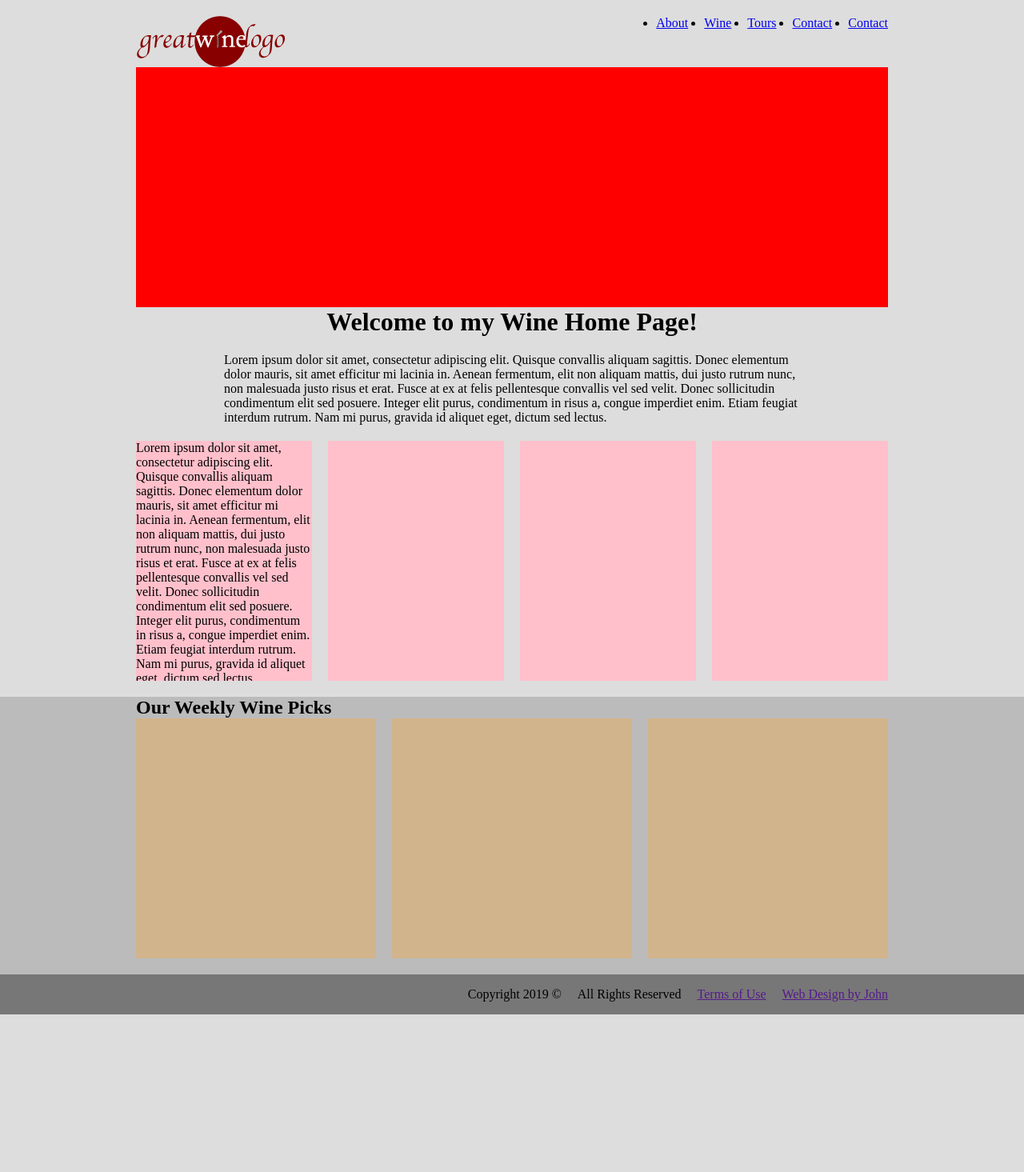
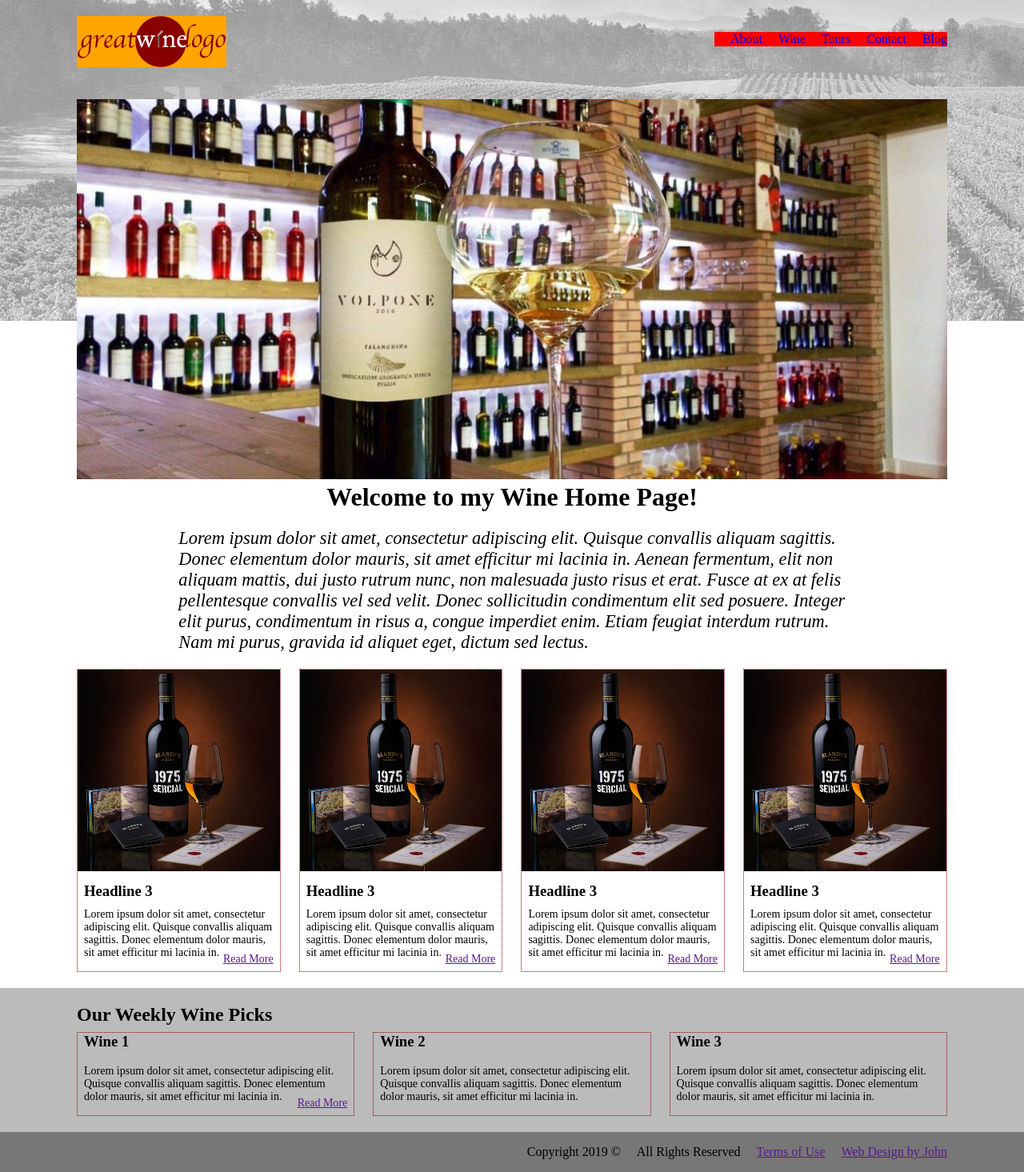
Before and after one commit to hvncodes/web170, a PHP site: page / in a window 1280 px wide. Shown: the whole page at 80% size. Before the commit the page ends 1268 px from the top, so only its background shows below. Run offline with PHP 8.4, Linux system fonts and the light colour scheme.

Commit message:
2019-06-27
added content, images, nav, and about page

```diff
--- a/wine/css/styles.css
+++ b/wine/css/styles.css
@@ -6,31 +6,106 @@
 }
 
 body {
-  background: #ddd;
+  font-size: 100%;
+
+}
+
+.home {
+  background-image: url(../images/bg-1.jpg);
+  background-repeat: no-repeat;
+}
+
+.inner {
+  background-image: url(../images/bg-inner.jpg);
+  background-repeat: no-repeat;
 }
 
 .wrapper {
-  width: 940px;
+  width: 85%;
+  max-width: 1100px;
   margin: 20px auto;
 }
 
+.wrapper-inner {
+  width: 85%;
+  max-width: 1100px;
+  margin: 200px auto 20px auto;
+}
+
+main {
+  width: 61.70%;
+  height: 400px;
+  background: beige;
+}
+
+aside {
+  width: 36.17%;
+  height: 300px;
+  background: tan;
+}
+
+footer .wrapper h2 {
+  padding-top: 20px;
+}
+
 header {
-  //background: yellow;
+  overflow: hidden;
+
+}
+
+#logo {
+  margin-bottom: 20px;
+  background: orange;
+}
+
+nav>ul {
+  float: right;
+  margin-top: 20px;
+  background: red;
+  overflow: hidden;
+}
+
+nav li {
+  list-style-type: none;
+  margin-left: 20px;
+}
+
+nav a {
+  text-decoration: none;
+  display: block;
+}
+
+ul .left20 {
+  margin-left: 20px;
+}
+
+.dropdown {
+  display: none;
+}
+
+nav li:hover .dropdown {
+  display: block;
+  position: absolute;
+/*  background: rgba(255,255,255,.85);*/
+  background: pink;
+}
+
+nav li:hover .dropdown li {
+  margin-left: 0;
+}
+
+nav li:hover .dropdown li a {
+  color: #000;
+  padding: 5px 10px;
+}
+
+nav li:hover .dropdown li a:hover {
+  background: #800;
+  color: #fff;
 }
 
 .hero {
-  height: 300px;
-  background: red;
-}
 
-/*Typography*/
-.home h1 {
-  text-align: center;
-}
-
-blockquote {
-  width: 720px;
-  margin: 20px auto;
 }
 
 .row {
@@ -43,9 +118,8 @@ blockquote {
 }
 
 .col-4 {
-  width: 220px;
-  height: 300px;
-  background: pink;
+  width: 23.404255319148936170212765957447%; /* 220(og)/940(total)*/
+  border: 1px dotted #800;
 /*  margin-right: 20px;*/
 }
 
@@ -55,12 +129,12 @@ blockquote {
 }*/
 
 .third {
-  width: 300px;
-  height: 300px;
-  background: tan;
+  width: 31.914893617021276595744680851064%;
+  border: 1px dotted #800;
 }
 
 footer {
+/*  padding-top: 10px;*/
   background: #bbb;
 }
 
@@ -84,7 +158,9 @@ footer li {
 
 
 
-
+img {
+  max-width: 100%;
+}
 
 .left {
   float: left;
@@ -95,13 +171,107 @@ footer li {
 }
 
 .right20 {
-  margin-right: 20px;
+  margin-right: 2.12%;
 }
 
 .left20 {
-  margin-left: 20px;
+  margin-left: 2.12%;
 }
 
 .clear {
   clear: both;
 }
+
+.col-4 span, .third span {
+  display: block;
+  float: right;
+  margin-top: 8px;
+}
+
+
+
+/*Typography*/
+.home h1 {
+  text-align: center;
+}
+
+blockquote {
+  width: 76.59%;
+  margin: 20px auto;
+  font-size: 1.4em;
+  font-style: italic;
+}
+
+h1, h2, h3, h4 {
+  margin-bottom: 8px
+}
+
+.col-4 h3, .col-4 p, .third h3, .third p {
+  padding: 0 8px 10px 8px;
+}
+
+.col-4 p, .third p {
+  font-size: .875em;
+  margin-bottom: 5px;
+}
+
+img + h3 {
+  margin: 10px 0 0 0;
+}
+
+/*media queries*/
+@media screen and (max-width: 1200px) {
+  body {
+    background: pink;
+  }
+}
+
+@media screen and (max-width: 1000px) {
+  body {
+    background: yellow;
+  }
+  .wrapper, .wrapper-inner {
+    width: 90%;
+  }
+}
+
+@media screen and (max-width: 800px) {
+  body {
+    background: lightblue;
+  }
+  .col-4 {
+    width: 48.93%;
+    /* 220(og)/940(total)*/
+    border: 1px dotted #800;
+  /*  margin-right: 20px;*/
+  }
+  .col-4:nth-child(2) {
+    margin-right: 0;
+  }
+  .wrapper, .wrapper-inner {
+    width: 94%;
+  }
+}
+
+@media screen and (max-width: 700px) {
+  body {
+    background: orange;
+  }
+  .third {
+    width: auto;
+    float: none;
+    margin-right: 0;
+  }
+  main.left {
+    width: auto;
+    float: none;
+  }
+
+  aside.right {
+    width: auto;
+    float: none;
+  }
+  .wrapper, .wrapper-inner {
+    width: 96%;
+  }
+}
--- a/wine/index.html
+++ b/wine/index.html
@@ -8,35 +8,65 @@
   </head>
 
   <body class="home">
-    <div class="wrapper">
-      <header>
+
+    <header>
+      <div class="wrapper">
         <a href="index.html"><img class="left" id="logo" src="images/wine-logo-2.png" alt="wine logo" /></a>
         <nav>
           <ul class="right">
             <li class="left left20"><a href="about.html">About</a></li>
-            <li class="left left20"><a href="about.html">Wine</a></li>
-            <li class="left left20"><a href="about.html">Tours</a></li>
+            <li class="left left20"><a href="about.html">Wine</a>
+              <ul class="dropdown">
+                <li><a href="cabernet.html">Cabernet</a></li>
+                <li><a href="merlot.html">Merlot</a></li>
+                <li><a href="syrah.html">Syrah</a></li>
+                <li><a href="malbec.html">Malbec</a></li>
+              </ul>
+            </li>
+            <li class="left left20"><a href="about.html">Tours</a>
+              <ul class="dropdown">
+                <li><a href="st-michelle.html">St Michelle</a></li>
+                <li><a href="sideways.html">Sideways</a></li>
+                <li><a href="medford.html">Medford</a></li>
+                <li><a href="columbia.html">Columbia</a></li>
+              </ul>
+            </li>
             <li class="left left20"><a href="about.html">Contact</a></li>
-            <li class="left left20"><a href="about.html">Contact</a></li>
+            <li class="left left20"><a href="about.html">Blog</a></li>
           </ul>
         </nav>
-      </header>
+      </div>
+    </header>
 
+    <div class="wrapper">
       <div class="hero clear">
+        <img src="images/banner.jpg" alt="wine banner" />
       </div> <!-- end hero -->
+
       <h1>Welcome to my Wine Home Page!</h1>
       <blockquote>
         Lorem ipsum dolor sit amet, consectetur adipiscing elit. Quisque convallis aliquam sagittis. Donec elementum dolor mauris, sit amet efficitur mi lacinia in. Aenean fermentum, elit non aliquam mattis, dui justo rutrum nunc, non malesuada justo risus et erat. Fusce at ex at felis pellentesque convallis vel sed velit. Donec sollicitudin condimentum elit sed posuere. Integer elit purus, condimentum in risus a, congue imperdiet enim. Etiam feugiat interdum rutrum. Nam mi purus, gravida id aliquet eget, dictum sed lectus.
       </blockquote>
       <div class="row">
         <div class="col-4 left right20">
-          Lorem ipsum dolor sit amet, consectetur adipiscing elit. Quisque convallis aliquam sagittis. Donec elementum dolor mauris, sit amet efficitur mi lacinia in. Aenean fermentum, elit non aliquam mattis, dui justo rutrum nunc, non malesuada justo risus et erat. Fusce at ex at felis pellentesque convallis vel sed velit. Donec sollicitudin condimentum elit sed posuere. Integer elit purus, condimentum in risus a, congue imperdiet enim. Etiam feugiat interdum rutrum. Nam mi purus, gravida id aliquet eget, dictum sed lectus.
+          <img src="images/bottle.jpg" alt="wine bottle" />
+          <h3>Headline 3</h3>
+          <p>Lorem ipsum dolor sit amet, consectetur adipiscing elit. Quisque convallis aliquam sagittis. Donec elementum dolor mauris, sit amet efficitur mi lacinia in. <span><a href="">Read More</a></span></p>
         </div> <!-- col-4 -->
         <div class="col-4 left right20">
+          <img src="images/bottle.jpg" alt="wine bottle" />
+          <h3>Headline 3</h3>
+          <p>Lorem ipsum dolor sit amet, consectetur adipiscing elit. Quisque convallis aliquam sagittis. Donec elementum dolor mauris, sit amet efficitur mi lacinia in. <span><a href="">Read More</a></span></p>
         </div> <!-- col-4 -->
         <div class="col-4 left right20">
+          <img src="images/bottle.jpg" alt="wine bottle" />
+          <h3>Headline 3</h3>
+          <p>Lorem ipsum dolor sit amet, consectetur adipiscing elit. Quisque convallis aliquam sagittis. Donec elementum dolor mauris, sit amet efficitur mi lacinia in. <span><a href="">Read More</a></span></p>
         </div> <!-- col-4 -->
         <div class="col-4 left">
+          <img src="images/bottle.jpg" alt="wine bottle" />
+          <h3>Headline 3</h3>
+          <p>Lorem ipsum dolor sit amet, consectetur adipiscing elit. Quisque convallis aliquam sagittis. Donec elementum dolor mauris, sit amet efficitur mi lacinia in. <span><a href="">Read More</a></span></p>
         </div> <!-- col-4 -->
       </div> <!-- end row -->
     </div> <!-- end wrapper -->
@@ -45,10 +75,16 @@
         <h2>Our Weekly Wine Picks</h2>
         <div class="row">
           <div class="third left right20">
+            <h3>Wine 1</h3>
+            <p>Lorem ipsum dolor sit amet, consectetur adipiscing elit. Quisque convallis aliquam sagittis. Donec elementum dolor mauris, sit amet efficitur mi lacinia in. <span><a href="">Read More</a></span></p>
           </div> <!-- end third -->
           <div class="third left right20">
+            <h3>Wine 2</h3>
+            <p>Lorem ipsum dolor sit amet, consectetur adipiscing elit. Quisque convallis aliquam sagittis. Donec elementum dolor mauris, sit amet efficitur mi lacinia in.</p>
           </div> <!-- end third -->
           <div class="third left">
+            <h3>Wine 3</h3>
+            <p>Lorem ipsum dolor sit amet, consectetur adipiscing elit. Quisque convallis aliquam sagittis. Donec elementum dolor mauris, sit amet efficitur mi lacinia in.</p>
           </div> <!-- end third -->
         </div>
       </div> <!-- end footer wrapper -->
```
Also changed, not shown: wine/about.html (added, +81 -0 lines), wine/images/banner.jpg (added), wine/images/bg-1.jpg (added), wine/images/bg-inner.jpg (added), wine/images/bottle.jpg (added), wine/images/michelle.jpg (added), wine/images/sideways-3.jpg (added).
